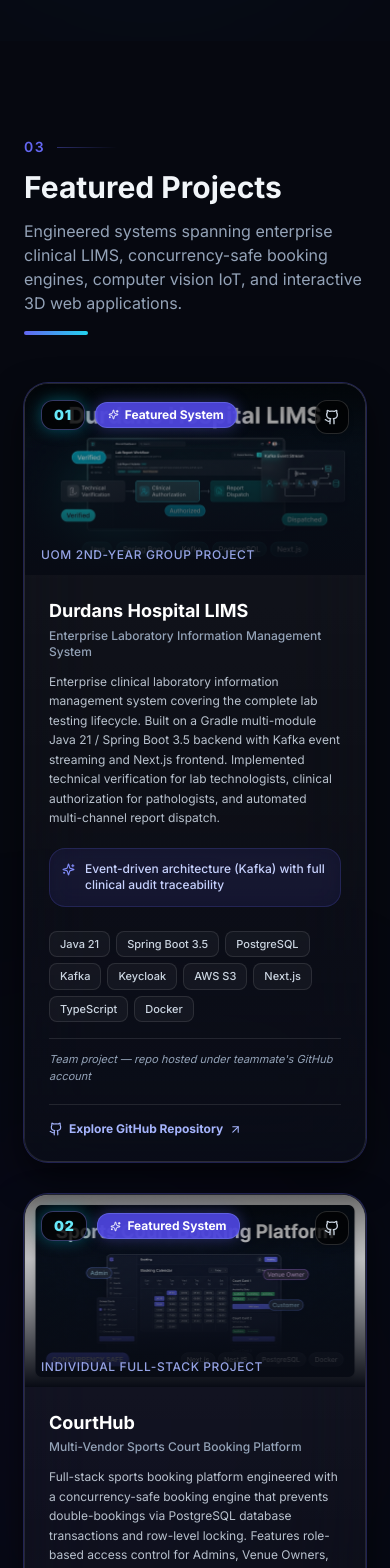
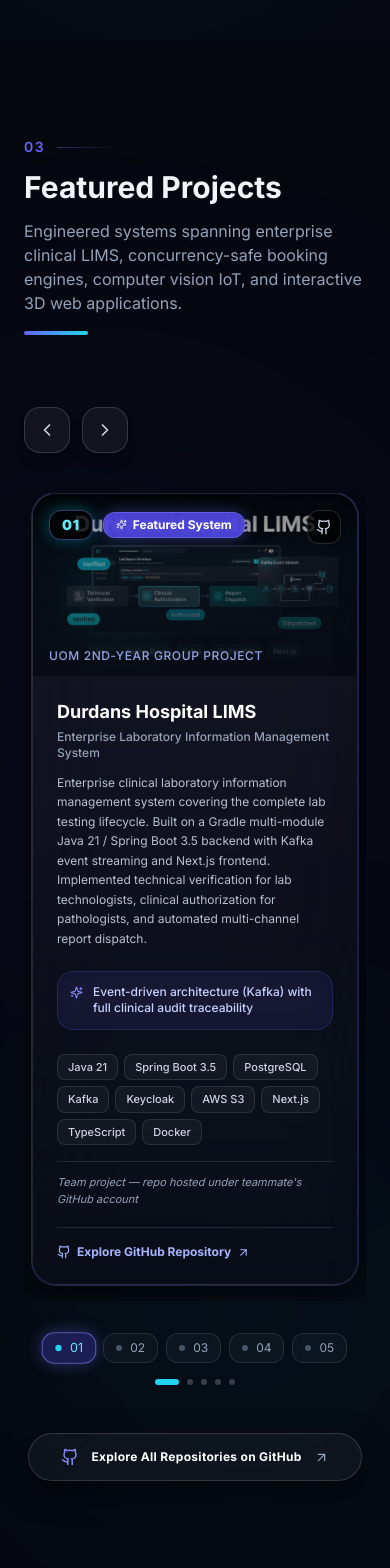
Before and after one commit to lasith2003/lasith-portfolio, a Next.js app: page / in a window 390 px wide. Shown: the part 7500-9068 px from the top of the page. Built offline with nearby package versions, Linux system fonts and the light colour scheme.

Commit message:
feat: upgrade projects section into responsive interactive cyber carousel slider

```diff
--- a/components/sections/Projects.tsx
+++ b/components/sections/Projects.tsx
@@ -1,10 +1,10 @@
 "use client";
 
-import { Github, Sparkles, Code2, ArrowUpRight } from "lucide-react";
+import { Github, Sparkles, ArrowUpRight, ChevronLeft, ChevronRight } from "lucide-react";
 import { SectionHeading } from "@/components/ui/SectionHeading";
 import { ProjectCard } from "@/components/ui/ProjectCard";
 import { projects } from "@/data/projects";
-import { useEffect, useRef, useState } from "react";
+import { useEffect, useRef, useState, useCallback } from "react";
 
 function useScrollReveal(delay = 0) {
   const ref = useRef<HTMLDivElement>(null);
@@ -24,18 +24,57 @@
   }};
 }
 
-function AnimatedProjectItem({ project, index }: { project: typeof projects[0]; index: number }) {
-  const reveal = useScrollReveal((index % 4) * 80);
-  return (
-    <div ref={reveal.ref} style={reveal.style} className="h-full">
-      <ProjectCard project={project} featured={project.featured} />
-    </div>
-  );
-}
-
 export function Projects() {
   const heading = useScrollReveal(0);
   const cta = useScrollReveal(200);
+
+  const [currentIndex, setCurrentIndex] = useState(0);
+  const [isMobile, setIsMobile] = useState(false);
+  const [touchStart, setTouchStart] = useState<number | null>(null);
+  const [touchEnd, setTouchEnd] = useState<number | null>(null);
+
+  // Check window size for slide stepping
+  useEffect(() => {
+    const checkScreen = () => {
+      setIsMobile(window.innerWidth < 1024);
+    };
+    checkScreen();
+    window.addEventListener("resize", checkScreen);
+    return () => window.removeEventListener("resize", checkScreen);
+  }, []);
+
+  const maxIndex = isMobile ? projects.length - 1 : Math.max(0, projects.length - 2);
+
+  const handlePrev = useCallback(() => {
+    setCurrentIndex((prev) => (prev > 0 ? prev - 1 : maxIndex));
+  }, [maxIndex]);
+
+  const handleNext = useCallback(() => {
+    setCurrentIndex((prev) => (prev < maxIndex ? prev + 1 : 0));
+  }, [maxIndex]);
+
+  // Touch Swipe Handlers
+  const handleTouchStart = (e: React.TouchEvent) => {
+    setTouchEnd(null);
+    setTouchStart(e.targetTouches[0].clientX);
+  };
+
+  const handleTouchMove = (e: React.TouchEvent) => {
+    setTouchEnd(e.targetTouches[0].clientX);
+  };
+
+  const handleTouchEnd = () => {
+    if (!touchStart || !touchEnd) return;
+    const distance = touchStart - touchEnd;
+    const isLeftSwipe = distance > 50;
+    const isRightSwipe = distance < -50;
+
+    if (isLeftSwipe) {
+      handleNext();
+    } else if (isRightSwipe) {
+      handlePrev();
+    }
+  };
 
   return (
     <section id="projects" className="py-24 md:py-32 relative overflow-hidden bg-[#060810]">
@@ -44,23 +83,107 @@
       <div className="absolute bottom-10 left-0 w-[500px] h-[500px] bg-cyan-500/5 rounded-full blur-[130px] pointer-events-none" />
 
       <div className="container-width section-padding relative z-10">
-        <div ref={heading.ref} style={heading.style}>
+        <div ref={heading.ref} style={heading.style} className="flex flex-col md:flex-row md:items-end md:justify-between gap-6 mb-10">
           <SectionHeading
             number="03"
             title="Featured Projects"
             subtitle="Engineered systems spanning enterprise clinical LIMS, concurrency-safe booking engines, computer vision IoT, and interactive 3D web applications."
           />
+
+          {/* Carousel Desktop Navigation Arrows */}
+          <div className="flex items-center gap-3 shrink-0">
+            <div className="hidden sm:flex items-center gap-2 px-3 py-1.5 rounded-full bg-white/[0.04] border border-white/10 text-xs font-mono text-slate-400">
+              <span className="w-2 h-2 rounded-full bg-cyan-400 animate-pulse" />
+              <span>Project <strong className="text-white">{String(currentIndex + 1).padStart(2, "0")}</strong> of {String(projects.length).padStart(2, "0")}</span>
+            </div>
+
+            <button
+              onClick={handlePrev}
+              aria-label="Previous project"
+              className="p-3 rounded-2xl bg-white/[0.05] hover:bg-indigo-600 border border-white/15 hover:border-indigo-400/60 text-slate-300 hover:text-white shadow-lg hover:shadow-[0_0_25px_rgba(99,102,241,0.5)] transition-all duration-300 hover:scale-105 active:scale-95"
+            >
+              <ChevronLeft size={20} />
+            </button>
+
+            <button
+              onClick={handleNext}
+              aria-label="Next project"
+              className="p-3 rounded-2xl bg-white/[0.05] hover:bg-indigo-600 border border-white/15 hover:border-indigo-400/60 text-slate-300 hover:text-white shadow-lg hover:shadow-[0_0_25px_rgba(99,102,241,0.5)] transition-all duration-300 hover:scale-105 active:scale-95"
+            >
+              <ChevronRight size={20} />
+            </button>
+          </div>
         </div>
 
-        {/* 01-05 Projects Grid */}
-        <div className="grid grid-cols-1 md:grid-cols-2 gap-8 lg:gap-10 mb-14">
-          {projects.map((project, i) => (
-            <AnimatedProjectItem key={project.id} project={project} index={i} />
-          ))}
+        {/* Interactive Cyber Carousel Container */}
+        <div
+          className="relative overflow-hidden w-full pb-4"
+          onTouchStart={handleTouchStart}
+          onTouchMove={handleTouchMove}
+          onTouchEnd={handleTouchEnd}
+        >
+          <div
+            className="flex transition-transform duration-500 ease-out"
+            style={{
+              transform: `translateX(-${currentIndex * (isMobile ? 100 : 50)}%)`,
+            }}
+          >
+            {projects.map((project) => (
+              <div
+                key={project.id}
+                className="w-full lg:w-1/2 flex-shrink-0 px-2 sm:px-3 md:px-4"
+              >
+                <div className="h-full">
+                  <ProjectCard project={project} featured={project.featured} />
+                </div>
+              </div>
+            ))}
+          </div>
+        </div>
+
+        {/* Project Selector Pills & Mobile Navigation Controls */}
+        <div className="mt-8 flex flex-col sm:flex-row items-center justify-between gap-4">
+          {/* Quick Direct Project Jump Pills */}
+          <div className="flex flex-wrap items-center justify-center gap-2">
+            {projects.map((project, idx) => {
+              const isActive = isMobile
+                ? currentIndex === idx
+                : currentIndex === idx || currentIndex === idx - 1;
+              return (
+                <button
+                  key={project.id}
+                  onClick={() => setCurrentIndex(Math.min(idx, maxIndex))}
+                  className={`px-3 py-1.5 rounded-xl font-mono text-xs transition-all duration-300 flex items-center gap-2 border ${
+                    isActive
+                      ? "bg-indigo-600/30 text-cyan-300 border-indigo-400/60 shadow-[0_0_15px_rgba(99,102,241,0.4)] scale-105"
+                      : "bg-white/[0.03] text-slate-400 border-white/10 hover:border-white/20 hover:text-white"
+                  }`}
+                >
+                  <span className={`w-1.5 h-1.5 rounded-full ${isActive ? "bg-cyan-400" : "bg-slate-600"}`} />
+                  <span>{project.number}</span>
+                  <span className="hidden md:inline font-sans font-medium text-slate-300">{project.name.split(" ")[0]}</span>
+                </button>
+              );
+            })}
+          </div>
+
+          {/* Slide Indicator Line on Mobile */}
+          <div className="flex sm:hidden items-center gap-2">
+            {projects.map((_, idx) => (
+              <button
+                key={idx}
+                onClick={() => setCurrentIndex(idx)}
+                aria-label={`Go to slide ${idx + 1}`}
+                className={`h-1.5 rounded-full transition-all duration-300 ${
+                  currentIndex === idx ? "w-6 bg-cyan-400" : "w-1.5 bg-white/20"
+                }`}
+              />
+            ))}
+          </div>
         </div>
 
         {/* Bottom GitHub Profile Banner */}
-        <div ref={cta.ref} style={cta.style} className="text-center">
+        <div ref={cta.ref} style={cta.style} className="text-center mt-12">
           <a
             href="https://github.com/lasith2003"
             target="_blank"
```
